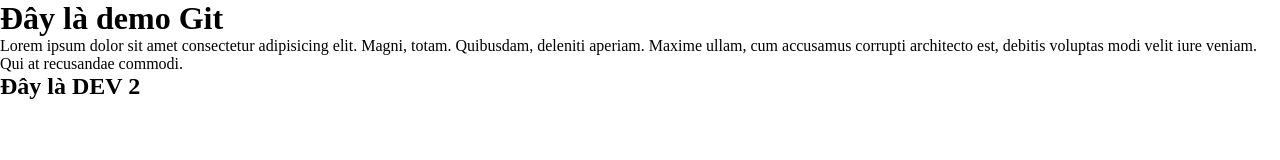
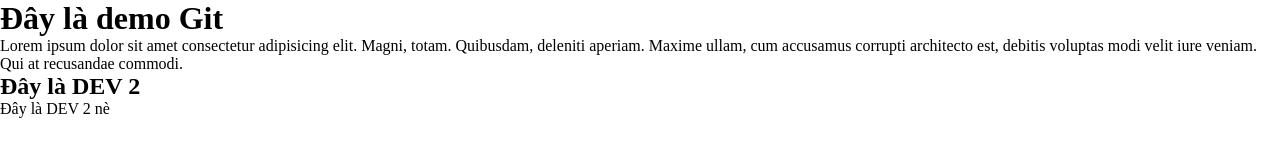
Before and after one commit to pcr9350/BC65-CapstoneBS, a plain HTML site: page index.html in a window 1280 px wide. Drawn offline with Linux system fonts and the light colour scheme.

Commit message:
update html

```diff
--- a/index.html
+++ b/index.html
@@ -15,5 +15,7 @@
       commodi.
     </p>
     <h2>Đây là DEV 2</h2>
+
+    <div>Đây là DEV 2 nè</div>
   </body>
 </html>
```
